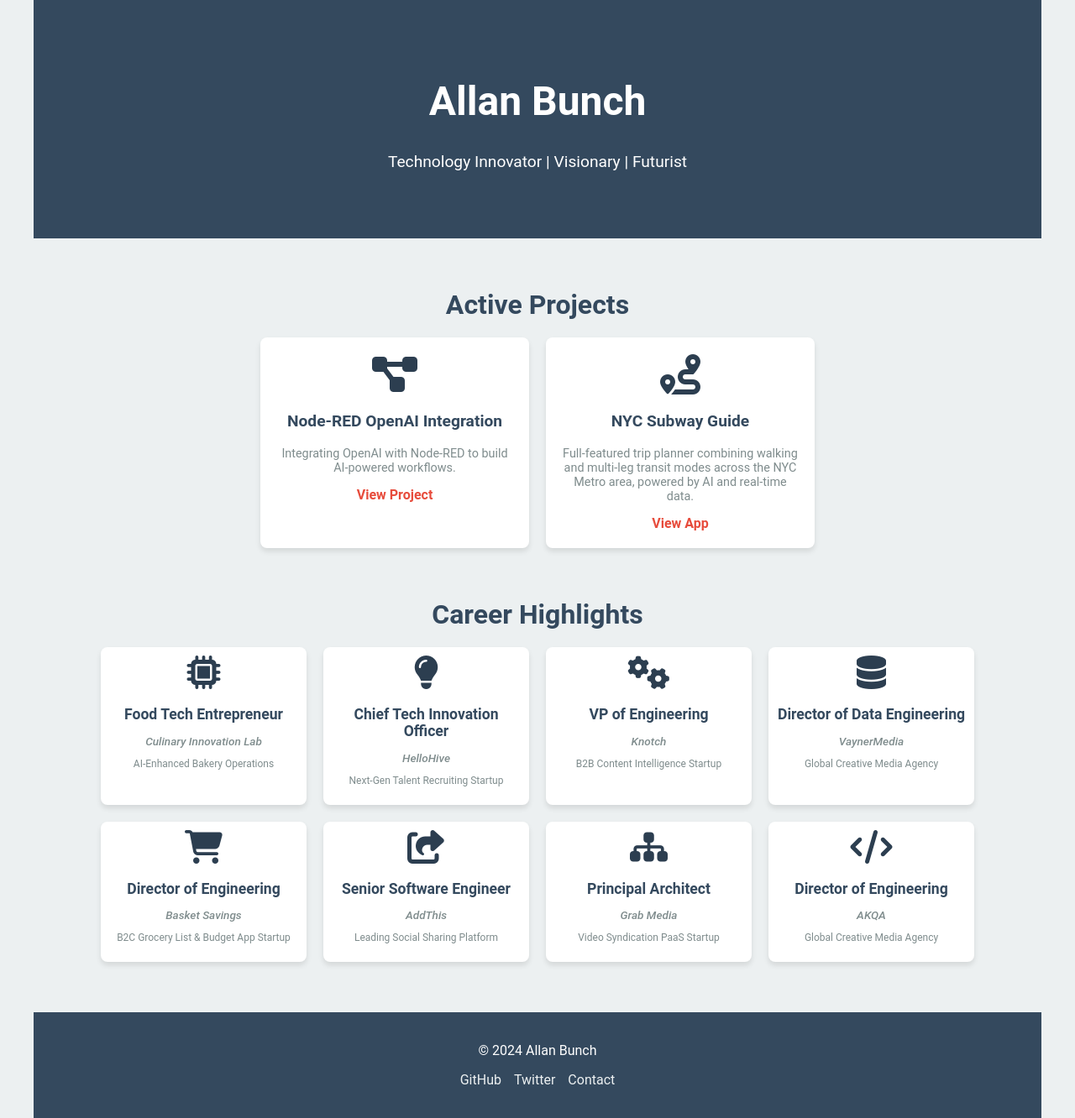
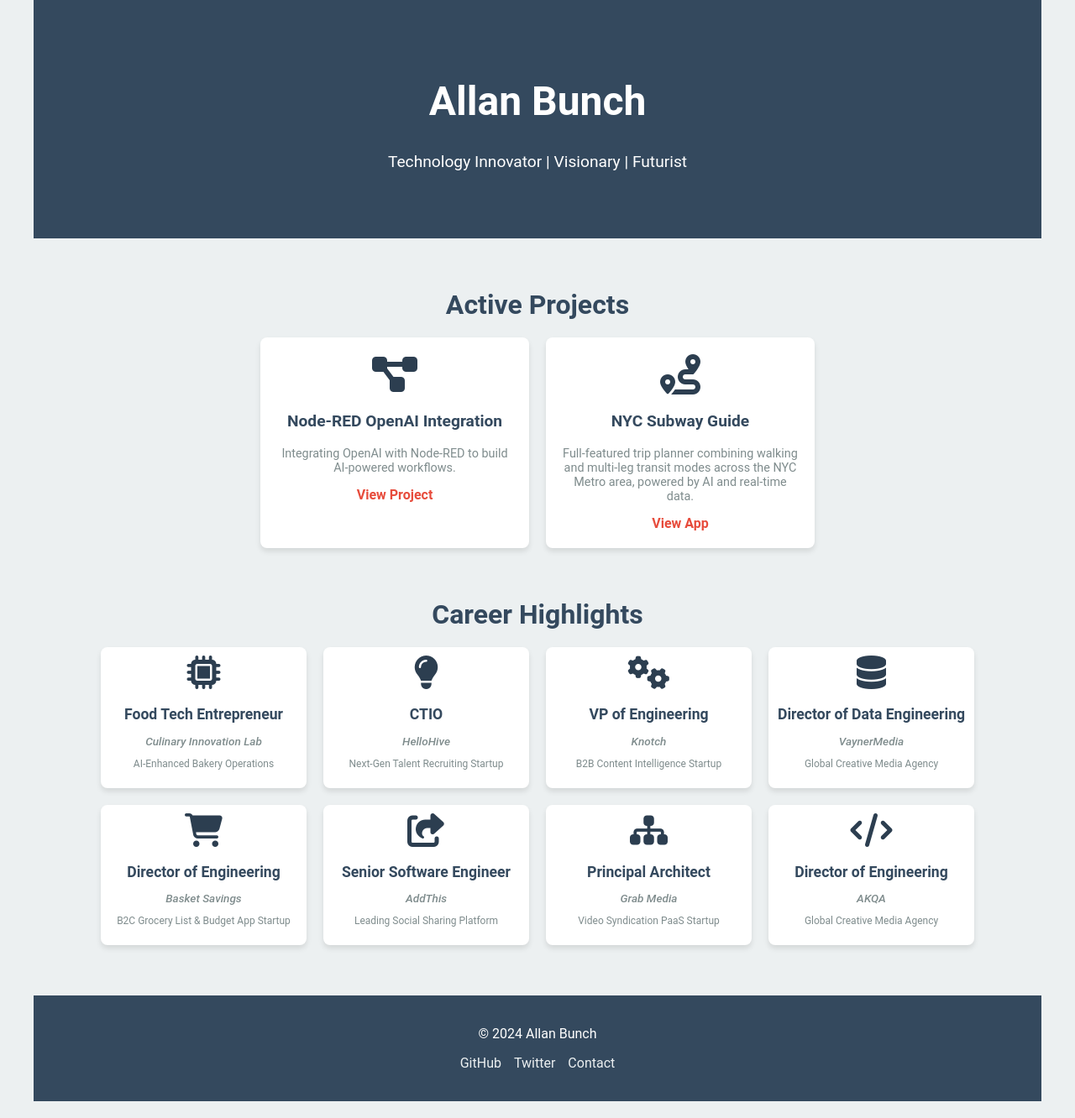
Before and after one commit to allanbunch/allanbunch.github.io, a Jekyll site: the page built from index.html, in a window 1280 px wide. Shown: the whole page at 84% size. Built offline with Jekyll 4.4.1, drawn with Linux system fonts in a browser that asks for light colours.

Commit message:
Updated title

```diff
--- a/index.html
+++ b/index.html
@@ -38,7 +38,7 @@ title: Allan Bunch
     <!-- Chief Technology Innovation Officer -->
     <div class="card">
       <i class="fa-solid fa-lightbulb"></i>
-      <h3>Chief Tech Innovation Officer</h3>
+      <h3>CTIO</h3>
       <p class="company-name">HelloHive</p>
       <p>Next-Gen Talent Recruiting Startup</p>
     </div>
```
